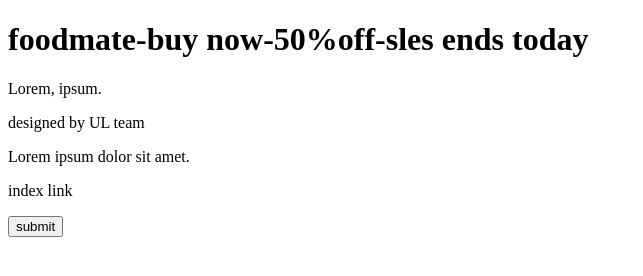
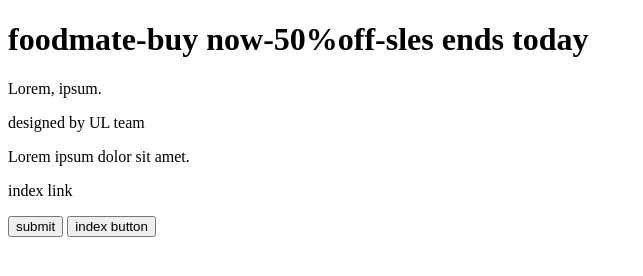
Before and after one commit to gracelipika19/foodmate, a plain HTML site: page index.html in a window 1280 px wide. Shown: the whole page, without its empty margins (0-643 px from the left). Drawn offline with Linux system fonts and the light colour scheme.

Commit message:
added index button

```diff
--- a/index.html
+++ b/index.html
@@ -15,5 +15,6 @@
     <p>index link</p>
 
     <button>submit</button>
+    <button>index button</button>
 </body>
 </html>
```
